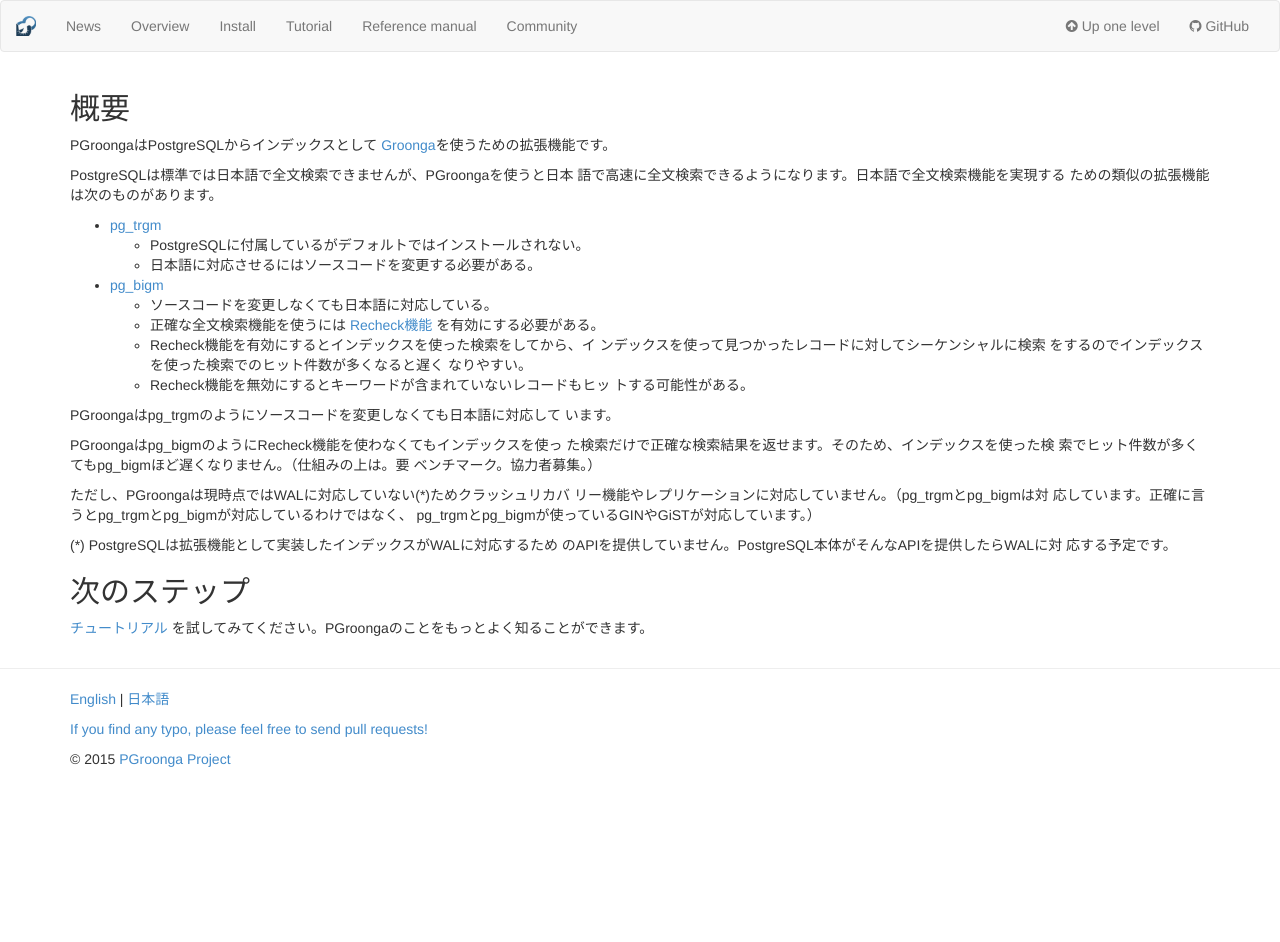
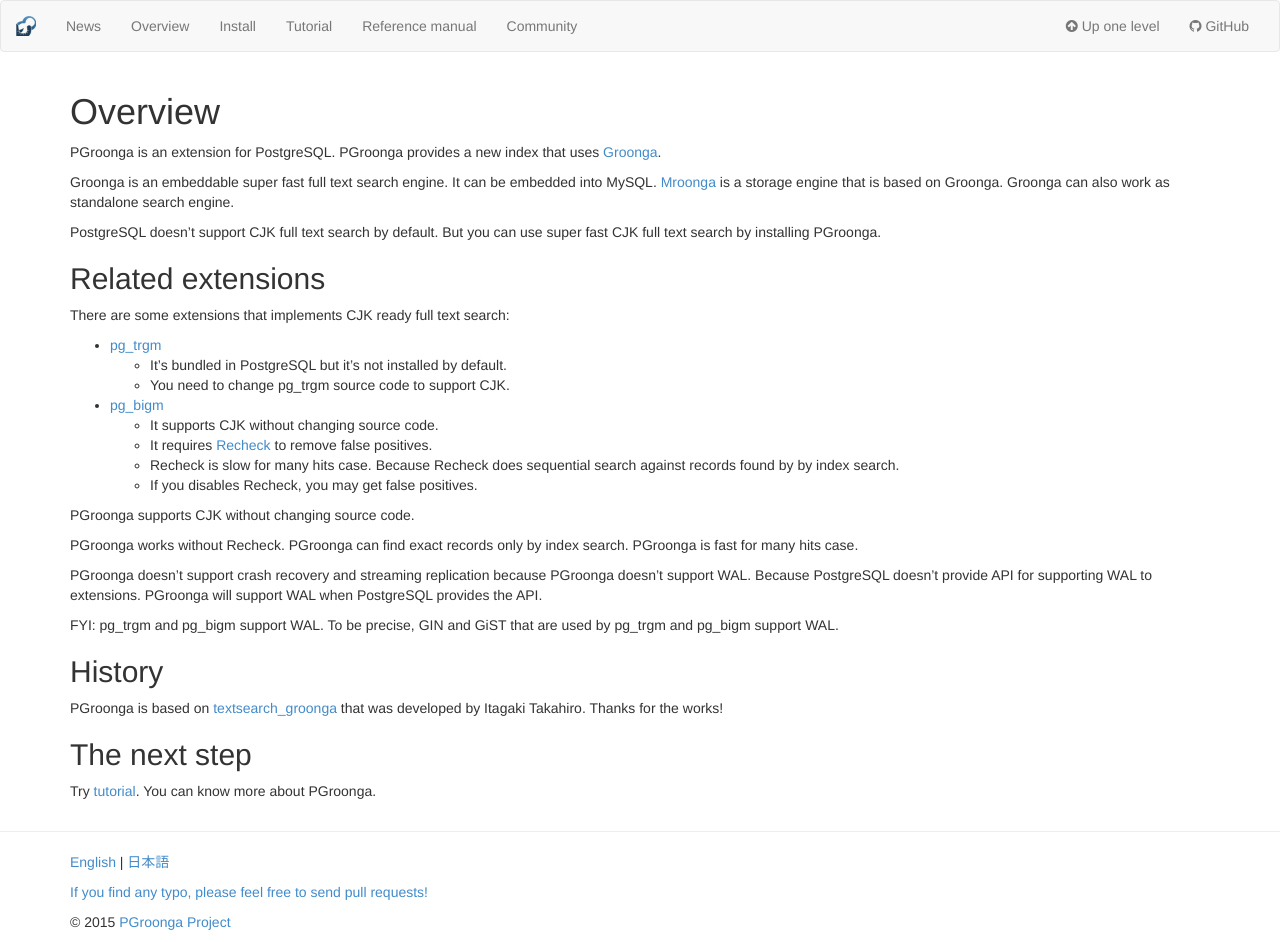
Before and after one commit to pgroonga/pgroonga.github.io, a Jekyll site: the page built from overview/index.md, in a window 1280 px wide. Built offline with Jekyll 4.4.1, drawn with Linux system fonts in a browser that asks for light colours; before the commit the page ends 900 px from its top, so only the background shows below that.

Commit message:
Translate

```diff
--- a/overview/index.md
+++ b/overview/index.md
@@ -3,47 +3,40 @@
 layout: en
 ---
 
-## 概要
+# Overview
 
-PGroongaはPostgreSQLからインデックスとして
-[Groonga](http://groonga.org/ja/)を使うための拡張機能です。
+PGroonga is an extension for PostgreSQL. PGroonga provides a new index that uses  [Groonga](http://groonga.org/).
 
-PostgreSQLは標準では日本語で全文検索できませんが、PGroongaを使うと日本
-語で高速に全文検索できるようになります。日本語で全文検索機能を実現する
-ための類似の拡張機能は次のものがあります。
+Groonga is an embeddable super fast full text search engine. It can be embedded into MySQL. [Mroonga](http://mroonga.org/) is a storage engine that is based on Groonga. Groonga can also work as standalone search engine.
 
-  * [pg_trgm](https://www.postgresql.jp/document/9.3/html/pgtrgm.html)
-    * PostgreSQLに付属しているがデフォルトではインストールされない。
-    * 日本語に対応させるにはソースコードを変更する必要がある。
-  * [pg_bigm](http://pgbigm.sourceforge.jp/)
-    * ソースコードを変更しなくても日本語に対応している。
-    * 正確な全文検索機能を使うには
-      [Recheck機能](http://pgbigm.sourceforge.jp/pg_bigm-1-1.html#enable_recheck)
-      を有効にする必要がある。
-    * Recheck機能を有効にするとインデックスを使った検索をしてから、イ
-      ンデックスを使って見つかったレコードに対してシーケンシャルに検索
-      をするのでインデックスを使った検索でのヒット件数が多くなると遅く
-      なりやすい。
-    * Recheck機能を無効にするとキーワードが含まれていないレコードもヒッ
-      トする可能性がある。
+PostgreSQL doesn't support CJK full text search by default. But you can use super fast CJK full text search by installing PGroonga.
 
-PGroongaはpg\_trgmのようにソースコードを変更しなくても日本語に対応して
-います。
+## Related extensions
 
-PGroongaはpg\_bigmのようにRecheck機能を使わなくてもインデックスを使っ
-た検索だけで正確な検索結果を返せます。そのため、インデックスを使った検
-索でヒット件数が多くてもpg\_bigmほど遅くなりません。（仕組みの上は。要
-ベンチマーク。協力者募集。）
+There are some extensions that implements CJK ready full text search:
 
-ただし、PGroongaは現時点ではWALに対応していない(*)ためクラッシュリカバ
-リー機能やレプリケーションに対応していません。（pg\_trgmとpg\_bigmは対
-応しています。正確に言うとpg\_trgmとpg\_bigmが対応しているわけではなく、
-pg\_trgmとpg\_bigmが使っているGINやGiSTが対応しています。）
+  * [pg_trgm](http://www.postgresql.org/docs/9.4/static/pgtrgm.html)
+    * It's bundled in PostgreSQL but it's not installed by default.
+    * You need to change pg_trgm source code to support CJK.
 
-(*) PostgreSQLは拡張機能として実装したインデックスがWALに対応するため
-のAPIを提供していません。PostgreSQL本体がそんなAPIを提供したらWALに対
-応する予定です。
+  * [pg_bigm](http://pgbigm.osdn.jp/)
+    * It supports CJK without changing source code.
+    * It requires [Recheck](http://pgbigm.osdn.jp/pg_bigm_en-1-1.html) to remove false positives.
+    * Recheck is slow for many hits case. Because Recheck does sequential search against records found by by index search.
+    * If you disables Recheck, you may get false positives.
 
-## 次のステップ
+PGroonga supports CJK without changing source code.
 
-[チュートリアル](../tutorial/) を試してみてください。PGroongaのことをもっとよく知ることができます。
+PGroonga works without Recheck. PGroonga can find exact records only by index search. PGroonga is fast for many hits case.
+
+PGroonga doesn't support crash recovery and streaming replication because PGroonga doesn't support WAL. Because PostgreSQL doesn't provide API for supporting WAL to extensions. PGroonga will support WAL when PostgreSQL provides the API.
+
+FYI: pg\_trgm and pg\_bigm support WAL. To be precise, GIN and GiST that are used by pg\_trgm and pg\_bigm support WAL.
+
+## History
+
+PGroonga is based on [textsearch_groonga](http://textsearch-ja.projects.pgfoundry.org/textsearch_groonga.html) that was developed by Itagaki Takahiro. Thanks for the works!
+
+## The next step
+
+Try [tutorial](../tutorial/). You can know more about PGroonga.
```
